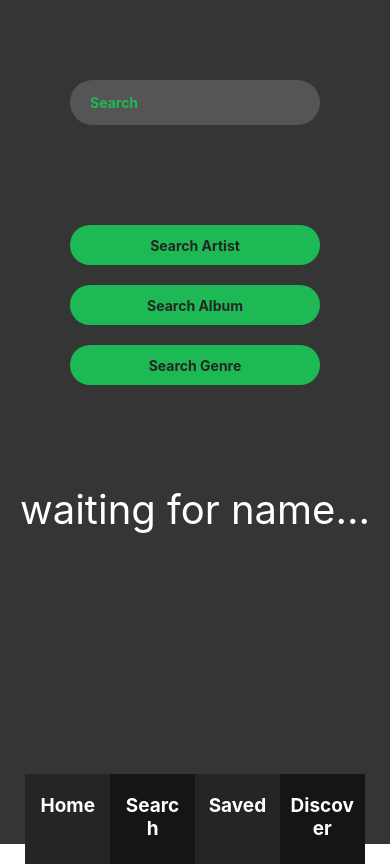
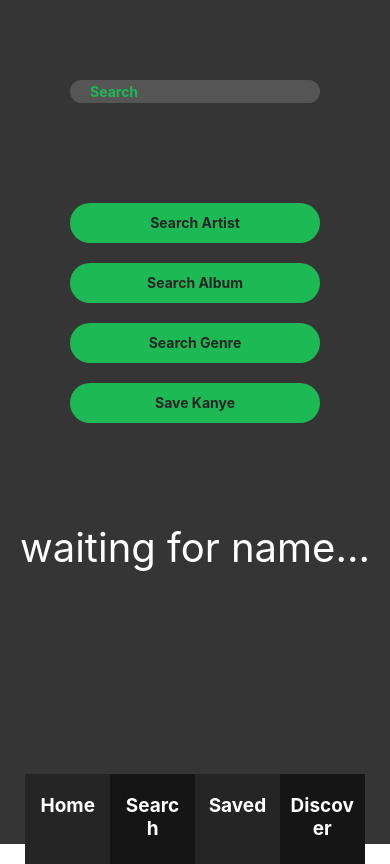
Before and after one commit to Johannes-Forsting/SpotiStory, a React Native app: screen /Search in a window 390 px wide. Built offline with nearby package versions, Linux system fonts and the light colour scheme; no server answers.

Commit message:
+ funtionality to save hardcoded artists to database + firebase implementation

```diff
--- a/App.js
+++ b/App.js
@@ -37,7 +37,6 @@ export default function App() {
                     component={Discover}
                     options={{headerShown: false}}
                 />
-
             </Stack.Navigator>
         </NavigationContainer>
     );
--- a/Screens/Searching.js
+++ b/Screens/Searching.js
@@ -1,16 +1,18 @@
-import { StatusBar } from 'expo-status-bar';
 import {StyleSheet, Text, View, Button, ScrollView, TextInput, TouchableOpacity } from 'react-native';
-import { StackActions } from '@react-navigation/native';
 import Footer from '../config/Footer';
 import React from "react";
 import { useToken, useOptions } from '../config/TokenHandler';
-let name = []
+import {database} from "../config/firebase";
+import {collection, doc, setDoc, addDoc } from "firebase/firestore";
+import firebase from "firebase/compat";
 
+const artistCollection = 'artists'
 
 export async function findArtists(options, artist){
     const getArtists = await fetch("https://api.spotify.com/v1/search?q=" + artist.toString() + "&type=artist", options)
         .then((res) => res.json())
         .catch((error) => console.error(error));
+    console.log(options)
     return getArtists.artists.items[0].name.toString()
 }
 
@@ -18,6 +20,14 @@ function handleSearchArtist(options, search, setArtistName) {
     findArtists(options, search)
         .then((artist) => setArtistName(artist))
         .catch((error) => console.error(error));
+}
+
+async function saveArtist(options, artist){
+    const artistToFetch = await fetch("https://api.spotify.com/v1/artists/4V8LLVI7PbaPR0K2TGSxFF",options)
+        .then((res => res.json()))
+        .catch((error) => console.error(error));
+
+    await addDoc(collection(database, artistCollection), artistToFetch);
 }
 
 
@@ -53,6 +63,12 @@ export default  function Searching({navigation}) {
 
                 <TouchableOpacity style={styles.searchButton}>
                     <Text style={styles.buttonText}>Search Genre</Text>
+                </TouchableOpacity>
+
+                <TouchableOpacity
+                    style={styles.searchButton}
+                    onPress={() => saveArtist(options)}>
+                    <Text style={styles.buttonText}>Save Kanye</Text>
                 </TouchableOpacity>
 
             </View>
--- a/config/TokenHandler.js
+++ b/config/TokenHandler.js
@@ -35,7 +35,6 @@ export function useToken() {
         }
         fetchData();
     }, []);
-
     return token;
 }
 
--- /dev/null
+++ b/config/firebase.js
@@ -0,0 +1,21 @@
+// Import the functions you need from the SDKs you need
+import { initializeApp } from "firebase/app";
+import { getFirestore } from "firebase/firestore";
+import { getStorage } from "firebase/storage";
+// TODO: Add SDKs for Firebase products that you want to use
+// https://firebase.google.com/docs/web/setup#available-libraries
+
+// Your web app's Firebase configuration
+const firebaseConfig = {
+    apiKey: "AIzaSyBwjPCmpiC57b71W6ttB3Kdqh4bXokVdJw",
+    authDomain: "spotistory.firebaseapp.com",
+    projectId: "spotistory",
+    storageBucket: "spotistory.appspot.com",
+    messagingSenderId: "888123258857",
+    appId: "1:888123258857:web:d85f7848bb52b79febfd78"
+};
+
+// Initialize Firebase
+const app = initializeApp(firebaseConfig);
+export const database = getFirestore();
+export const storage = getStorage(app);
--- a/package.json
+++ b/package.json
@@ -13,6 +13,7 @@
     "@react-navigation/native-stack": "^6.9.12",
     "expo": "~48.0.15",
     "expo-status-bar": "~1.4.4",
+    "firebase": "^9.22.0",
     "react": "18.2.0",
     "react-native": "0.71.7",
     "react-native-webview": "11.26.0"
```
Also changed, not shown: Screens/Homescreen.js (+0 -9 lines), 1 other file (tests, documents, lock files or other folders).
